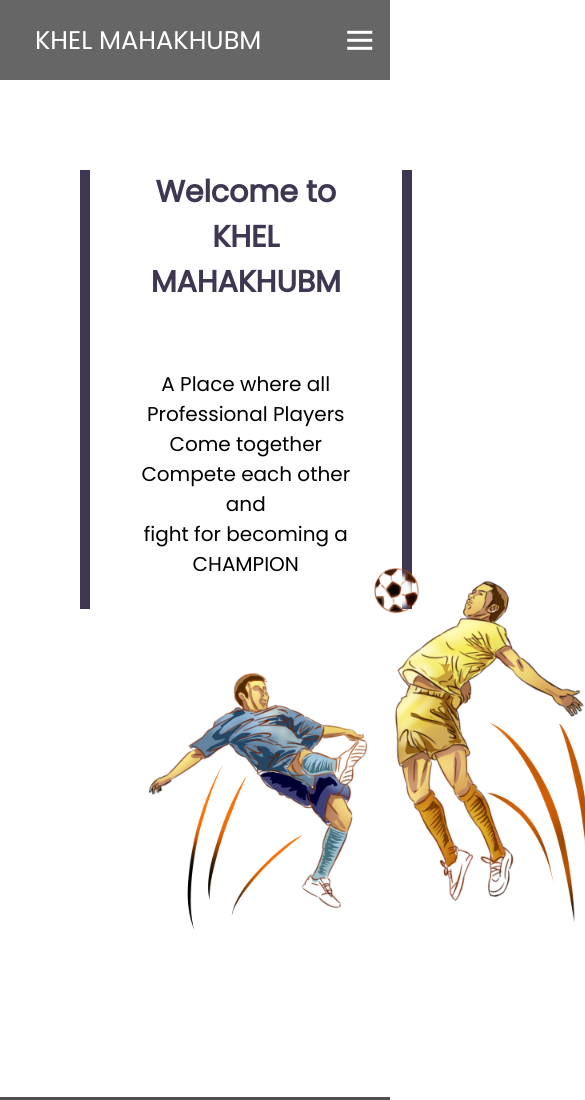
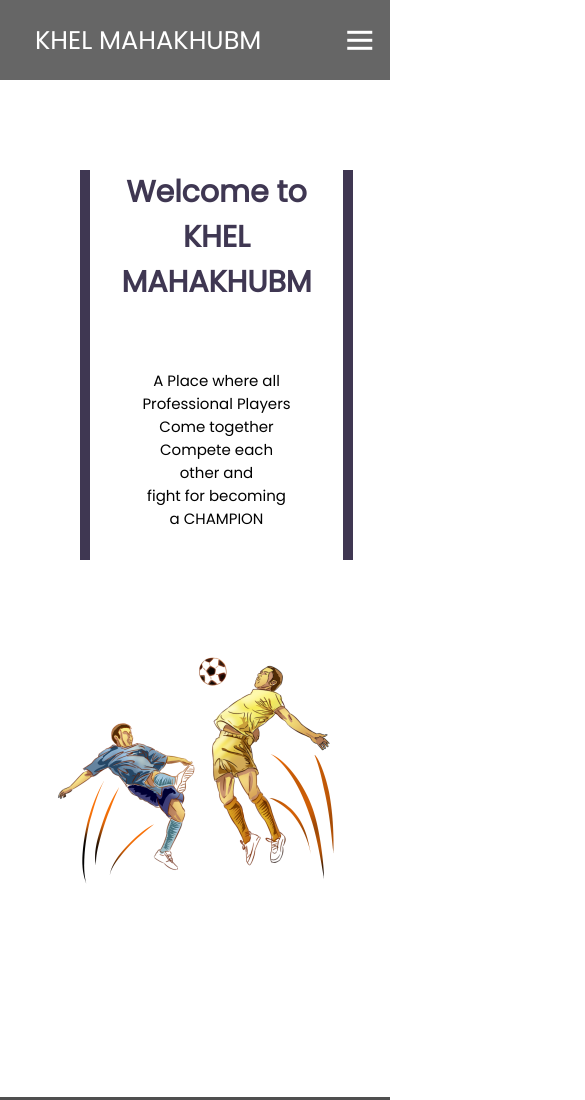
Before and after one commit to AbhikPatel/Mini, a plain HTML site: page index.html in a window 390 px wide. Shown: the top 1100 px of the page, 585 px wide, since content can reach past the window. Drawn offline with nearby package versions, Linux system fonts and the light colour scheme; grey boxes are pictures that could not be loaded; a web font is replaced by a local one.

Commit message:
fifth commit

```diff
--- a/style.css
+++ b/style.css
@@ -301,8 +301,8 @@
 
   .png{
     position: relative;
-    right: 780px;
-    margin-top: 450px;
+    right: 900px;
+    margin-top: 550px;
   }
 
   .heading {
@@ -322,13 +322,35 @@
 
 @media screen and (max-width: 480px) {
 
+  .container{
+    justify-content: center;
+    align-items: center;
+    display: flex;
+    text-align: center;
+    border-left: 10px solid #3f3752;
+    border-right: 10px solid #3f3752;
+    width: 70%;
+  }
+
+  .hero{
+    height: 130vh;
+  }
+
+  .png{
+    position: relative;
+    right: 860px;
+    margin-top: 550px;
+    width: 250px;
+    height: 250px;
+  }
+
   .heading {
     font-size: 30px;
   }
 
   .description {
     margin-top: 40px;
-    font-size: 20px;
+    font-size: 15px;
   }
 
   .demo{
@@ -478,7 +500,7 @@
 @media screen and (max-width: 480px) {
 
   .main__container{
-    height: 110vh;
+    height: 130vh;
   }
   .main__content h1 {
     font-size: 2rem;
@@ -770,3 +792,18 @@ section{
     padding: 0px 30px;
   }
 }
+
+@media (max-width: 480px) {
+  .waiter{
+    height: 200vh;
+    gap: 10px;
+    padding: 0 30px;
+  }
+
+  .waiter .servicebox{
+    padding: 0px 30px;
+    width: 250px;
+    height: 350px;
+  }
+
+}
```
